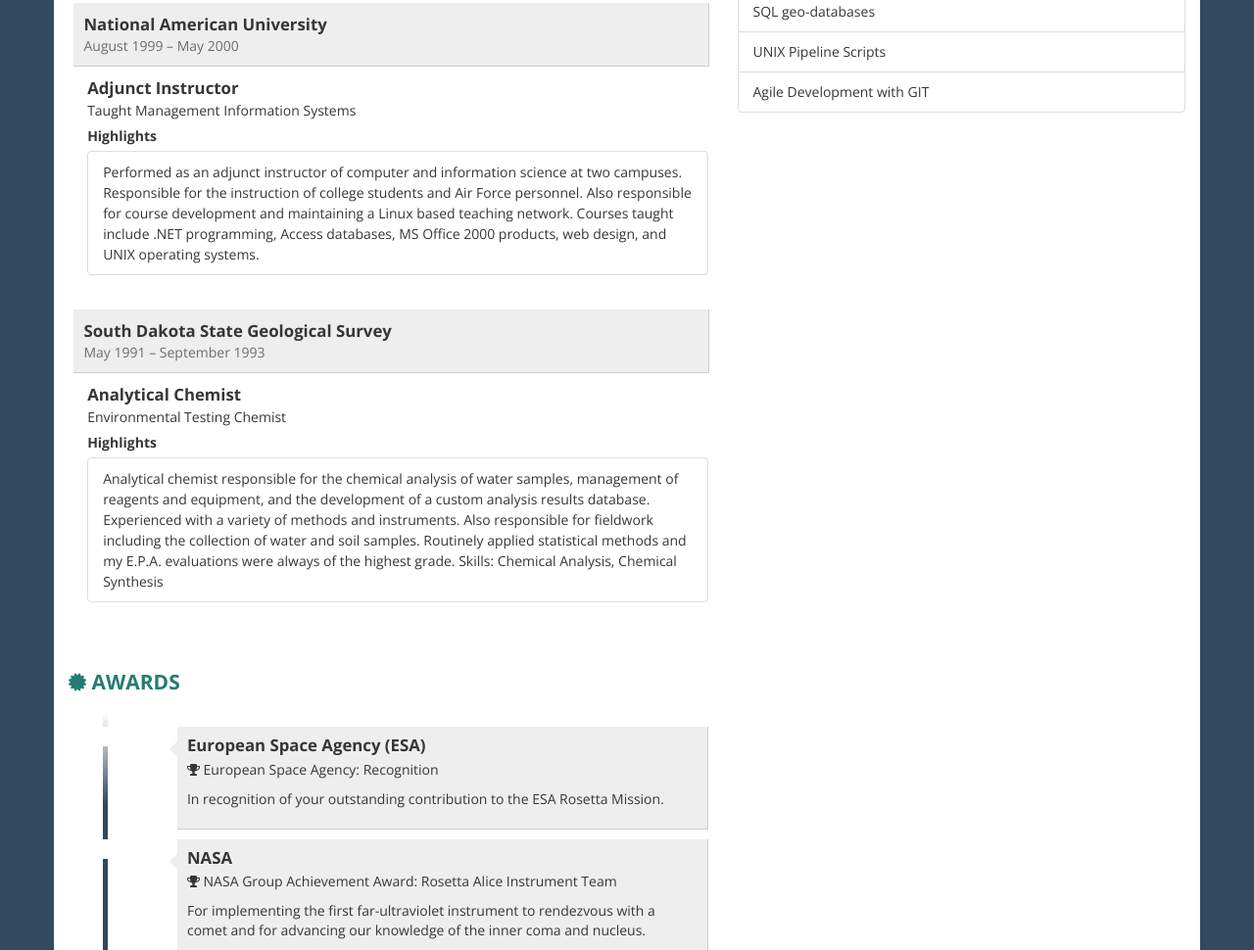
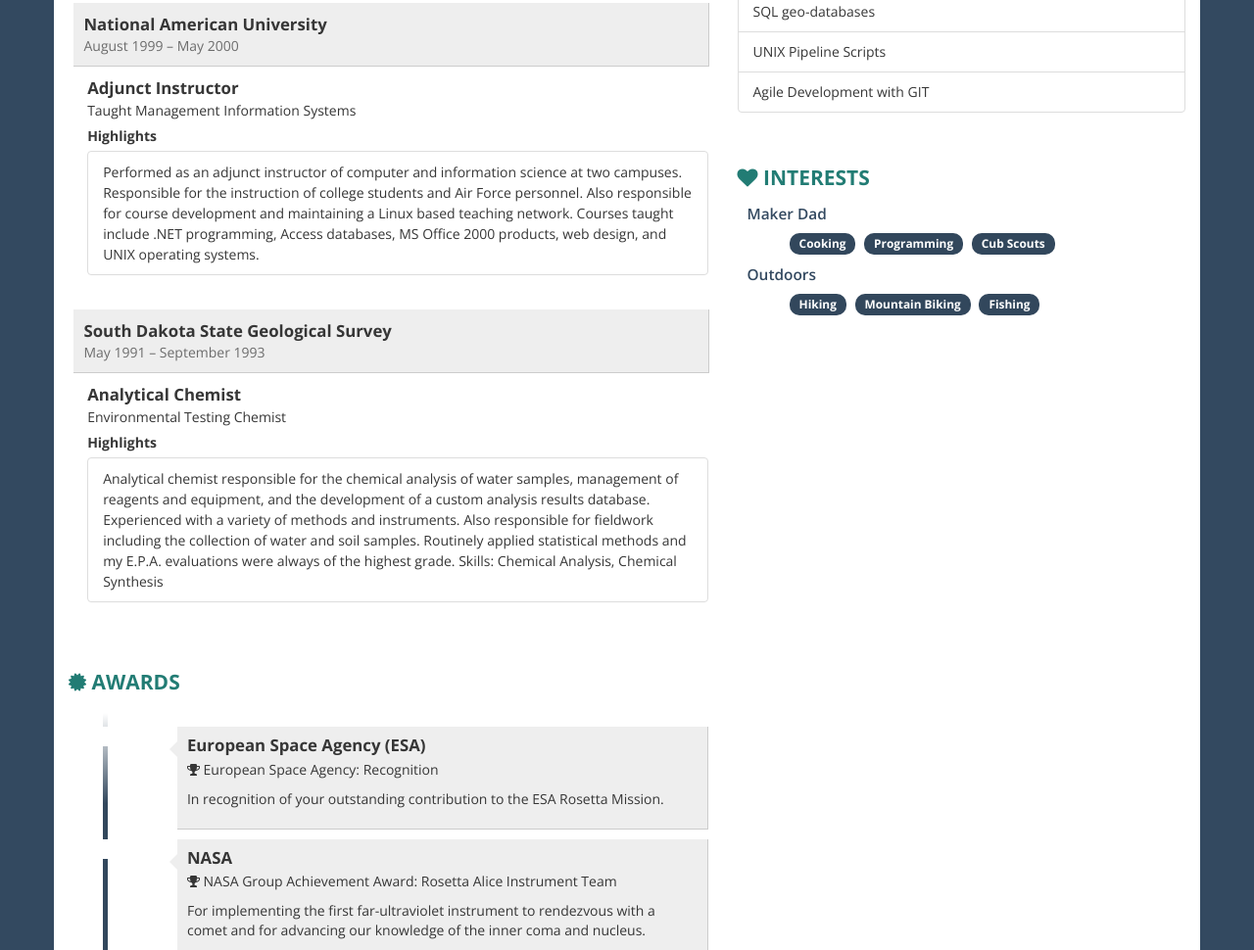
Before and after one commit to HardRockMartian/hardrockmartian.github.io, a plain HTML site: page CV/index.html in a window 1280 px wide. Shown: the part 1898-2868 px from the top of the page at 98% size. Drawn offline with nearby package versions, Linux system fonts and the light colour scheme.

Commit message:
Revert "removed hobbies"
This reverts commit 91a2c88cb98dc924978ab7e774f0b04c3494ce4b.

```diff
--- a/CV/index.html
+++ b/CV/index.html
@@ -691,7 +691,29 @@ blockquote,
             </ul>
           </div>
           <!-- HOBBIES -->
-
+          <div class="box">
+            <h2><i class="fa fa-heart ico"></i> Interests</h2>
+            <div class="interests clearfix">
+              <div class="item-interests">
+                  Maker Dad
+              </div>
+              <div class="col-sm-offset-1 col-sm-12 clearfix">
+                <span class= "interest badge">Cooking</span>
+                <span class= "interest badge">Programming</span>
+                <span class= "interest badge">Cub Scouts</span>
+              </div>
+            </div>
+            <div class="interests clearfix">
+              <div class="item-interests">
+                  Outdoors
+              </div>
+              <div class="col-sm-offset-1 col-sm-12 clearfix">
+                <span class= "interest badge">Hiking</span>
+                <span class= "interest badge">Mountain Biking</span>
+                <span class= "interest badge">Fishing</span>
+              </div>
+            </div>
+          </div>
         </div>
       </div>
     </div>
```
